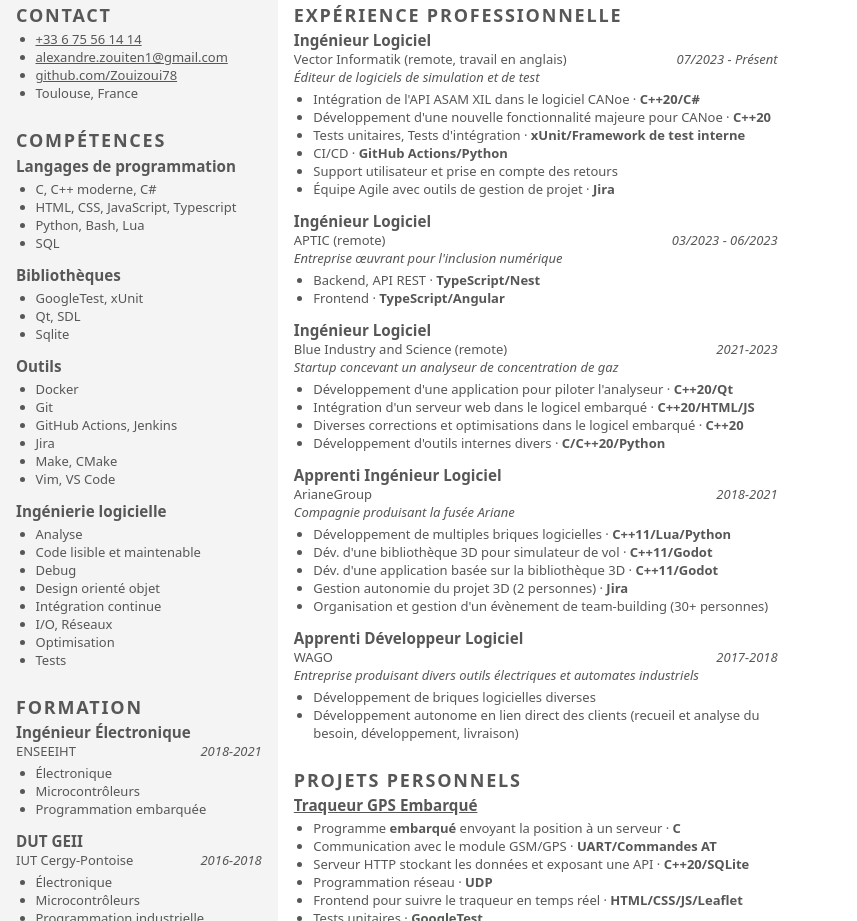
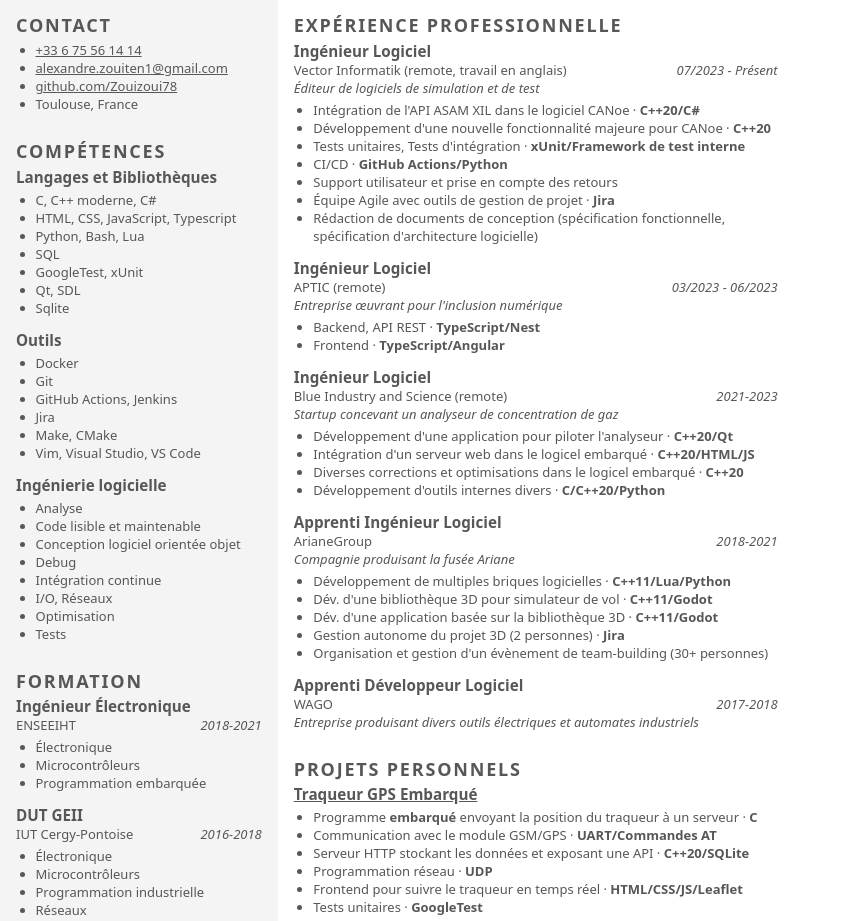
Before and after one commit to Zouizoui78/cv, a plain HTML site: page src/cv_zouiten_fr.html in a window 1280 px wide. Shown: the part 79-1000 px from the top of the page, without its empty margins (0-857 px from the left). Drawn offline with Linux system fonts and the light colour scheme.

Commit message:
content improvements

```diff
--- a/src/cv_zouiten_fr.html
+++ b/src/cv_zouiten_fr.html
@@ -30,18 +30,12 @@
                 <h2>Compétences</h2>
 
                 <section>
-                    <h3>Langages de programmation</h3>
+                    <h3>Langages et Bibliothèques</h3>
                     <ul>
                         <li>C, C++ moderne, C#</li>
                         <li>HTML, CSS, JavaScript, Typescript</li>
                         <li>Python, Bash, Lua</li>
                         <li>SQL</li>
-                    </ul>
-                </section>
-
-                <section>
-                    <h3>Bibliothèques</h3>
-                    <ul>
                         <li>GoogleTest, xUnit</li>
                         <li>Qt, SDL</li>
                         <li>Sqlite</li>
@@ -56,7 +50,7 @@
                         <li>GitHub Actions, Jenkins</li>
                         <li>Jira</li>
                         <li>Make, CMake</li>
-                        <li>Vim, VS Code</li>
+                        <li>Vim, Visual Studio, VS Code</li>
                     </ul>
                 </section>
 
@@ -65,8 +59,8 @@
                     <ul>
                         <li>Analyse</li>
                         <li>Code lisible et maintenable</li>
+                        <li>Conception logiciel orientée objet</li>
                         <li>Debug</li>
-                        <li>Design orienté objet</li>
                         <li>Intégration continue</li>
                         <li>I/O, Réseaux</li>
                         <li>Optimisation</li>
@@ -135,6 +129,8 @@
                         <li>CI/CD &#183; <strong>GitHub Actions/Python</strong></li>
                         <li>Support utilisateur et prise en compte des retours</li>
                         <li>Équipe Agile avec outils de gestion de projet &#183; <strong>Jira</strong></li>
+                        <li>Rédaction de documents de conception (spécification fonctionnelle, spécification
+                            d'architecture logicielle)</li>
                     </ul>
                 </section>
 
@@ -187,7 +183,7 @@
                         <li>Dév. d'une application basée sur la bibliothèque 3D &#183;
                             <strong>C++11/Godot</strong>
                         </li>
-                        <li>Gestion autonomie du projet 3D (2 personnes) &#183; <strong>Jira</strong></li>
+                        <li>Gestion autonome du projet 3D (2 personnes) &#183; <strong>Jira</strong></li>
                         <li>Organisation et gestion d'un évènement de team-building (30+ personnes)</li>
                     </ul>
                 </section>
@@ -199,13 +195,6 @@
                         <em>2017-2018</em>
                     </div>
                     <h4>Entreprise produisant divers outils électriques et automates industriels</h4>
-
-                    <ul>
-                        <li>Développement de briques logicielles diverses</li>
-                        <li>Développement autonome en lien direct des clients (recueil et analyse du besoin,
-                            développement,
-                            livraison)</li>
-                    </ul>
                 </section>
             </section>
 
@@ -215,7 +204,7 @@
                 <section>
                     <h3><a href="https://github.com/Zouizoui78/zouipocar">Traqueur GPS Embarqué</a></h3>
                     <ul>
-                        <li>Programme <strong>embarqué</strong> envoyant la position à un serveur &#183;
+                        <li>Programme <strong>embarqué</strong> envoyant la position du traqueur à un serveur &#183;
                             <strong>C</strong>
                         </li>
                         <li>Communication avec le module GSM/GPS &#183; <strong>UART/Commandes AT</strong></li>
```
Also changed, not shown: src/cv_zouiten_en.html (+7 -16 lines).
